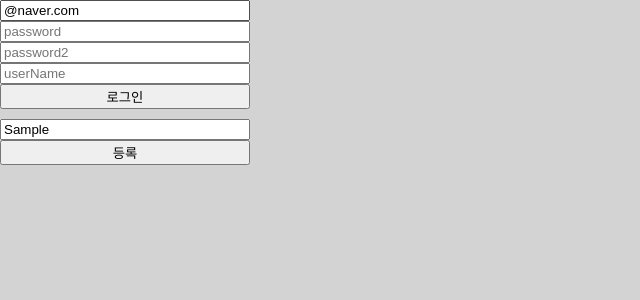
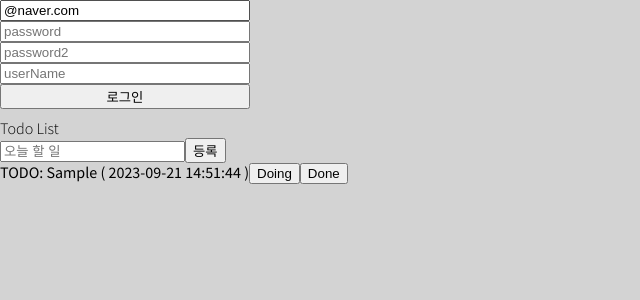
Before and after one commit to KoreaMoney/React-Recoil, a React (Create React App) app: page / in a window 1280 px wide. Both pictures are taken after typing "Sample" into the empty fields and a click on the button "등록". Shown: the top 300 px of the page, without its empty margins (0-640 px from the left). Built offline with nearby package versions, Linux system fonts and the light colour scheme.

Commit message:
Feat : Recoil atom진행 및 todolist제작

```diff
--- a/package.json
+++ b/package.json
@@ -10,6 +10,7 @@
     "@types/node": "^16.18.53",
     "@types/react": "^18.2.22",
     "@types/react-dom": "^18.2.7",
+    "dayjs": "^1.11.10",
     "react": "^18.2.0",
     "react-dom": "^18.2.0",
     "react-hook-form": "^7.46.1",
--- /dev/null
+++ b/src/atom.ts
@@ -0,0 +1,13 @@
+import { atom } from "recoil";
+
+export interface ITodo {
+  text: string;
+  id: number;
+  category: "TODO" | "DOING" | "DONE";
+}
+
+// Recoil atom
+export const todoState = atom<ITodo[]>({
+  key: "todoState",
+  default: [],
+});
--- /dev/null
+++ b/src/components/CreateTodo.tsx
@@ -0,0 +1,44 @@
+import { useForm } from "react-hook-form";
+import { useSetRecoilState } from "recoil";
+import { todoState } from "../atom";
+
+// type정의
+interface IForm {
+  toDo: string;
+}
+
+const CreateTodo = () => {
+  const setToDoList = useSetRecoilState(todoState);
+
+  // 유효성 검사
+  const {
+    register,
+    handleSubmit,
+    setValue,
+    formState: { errors },
+  } = useForm<IForm>();
+
+  // 제출 폼
+  const onSubmit = ({ toDo }: IForm) => {
+    setToDoList((prevTodo) => [
+      { text: toDo, id: Date.now(), category: "TODO" },
+      ...prevTodo,
+    ]);
+    setValue("toDo", "");
+  };
+
+  return (
+    <form onSubmit={handleSubmit(onSubmit)}>
+      <input
+        placeholder="오늘 할 일"
+        {...register("toDo", {
+          required: "Please write the Todo",
+        })}
+      />
+      <span>{errors.toDo?.message}</span>
+      <button type="submit">등록</button>
+    </form>
+  );
+};
+
+export default CreateTodo;
--- /dev/null
+++ b/src/components/Todo.tsx
@@ -0,0 +1,51 @@
+import { useSetRecoilState } from "recoil";
+import { ITodo, todoState } from "../atom";
+import dayjs from "dayjs";
+
+const Todo = ({ text, id, category }: ITodo) => {
+  const date = dayjs(id).format("YYYY-MM-DD HH:mm:ss");
+
+  const setTodoList = useSetRecoilState(todoState);
+
+  const handleChangeCategory = (event: React.MouseEvent<HTMLButtonElement>) => {
+    const {
+      currentTarget: { name },
+    } = event;
+    setTodoList((prev) => {
+      const index = prev.findIndex((todo) => todo.id === id);
+      const newCategory = { text, id, category: name as any };
+      return [...prev.slice(0, index), newCategory, ...prev.slice(index + 1)];
+    });
+  };
+
+  return (
+    <ul>
+      <li
+        style={{
+          fontWeight: "400",
+        }}
+      >
+        <span>
+          {category}: {text} ( {date} )
+        </span>
+        {category !== "TODO" && (
+          <button name="TODO" onClick={handleChangeCategory}>
+            Todo
+          </button>
+        )}
+        {category !== "DOING" && (
+          <button name="DOING" onClick={handleChangeCategory}>
+            Doing
+          </button>
+        )}
+        {category !== "DONE" && (
+          <button name="DONE" onClick={handleChangeCategory}>
+            Done
+          </button>
+        )}
+      </li>
+    </ul>
+  );
+};
+
+export default Todo;
--- a/src/pages/Auth.tsx
+++ b/src/pages/Auth.tsx
@@ -1,4 +1,3 @@
-import { useState } from "react";
 import { useForm } from "react-hook-form";
 interface FormData {
   email: string;
--- a/src/pages/TodoList.tsx
+++ b/src/pages/TodoList.tsx
@@ -1,31 +1,14 @@
-import React, { useState } from "react";
-import { useForm } from "react-hook-form";
+import Todo from "../components/Todo";
+import CreateTodo from "../components/CreateTodo";
+import { useRecoilValue } from "recoil";
+import { todoState } from "../atom";
 
 const TodoList = () => {
-  //유효성 검사
-  const {
-    register,
-    handleSubmit,
-    formState: { errors },
-  } = useForm();
-
-  const [toDo, setToDo] = useState("");
-
-  const onChangeTodoList = (e: React.FormEvent<HTMLInputElement>) => {
-    const {
-      currentTarget: { value },
-    } = e;
-    setToDo(value);
-  };
-
-  const onSubmit = (data: any) => {
-    console.log(toDo);
-  };
+  const toDoList = useRecoilValue(todoState);
 
   return (
     <div>
-      <form
-        onSubmit={handleSubmit(onSubmit)}
+      <h1
         style={{
           display: "flex",
           flexDirection: "column",
@@ -33,13 +16,14 @@ const TodoList = () => {
           marginTop: "10px",
         }}
       >
-        <input
-          value={toDo}
-          placeholder="오늘 할 일"
-          onChange={onChangeTodoList}
-        />
-        <button type="submit">등록</button>
-      </form>
+        Todo List
+      </h1>
+      <CreateTodo />
+      <ul>
+        {toDoList.map((list) => (
+          <Todo key={list.id} {...list} />
+        ))}
+      </ul>
     </div>
   );
 };
```
Also changed, not shown: 1 other file (tests, documents, lock files or other folders).
